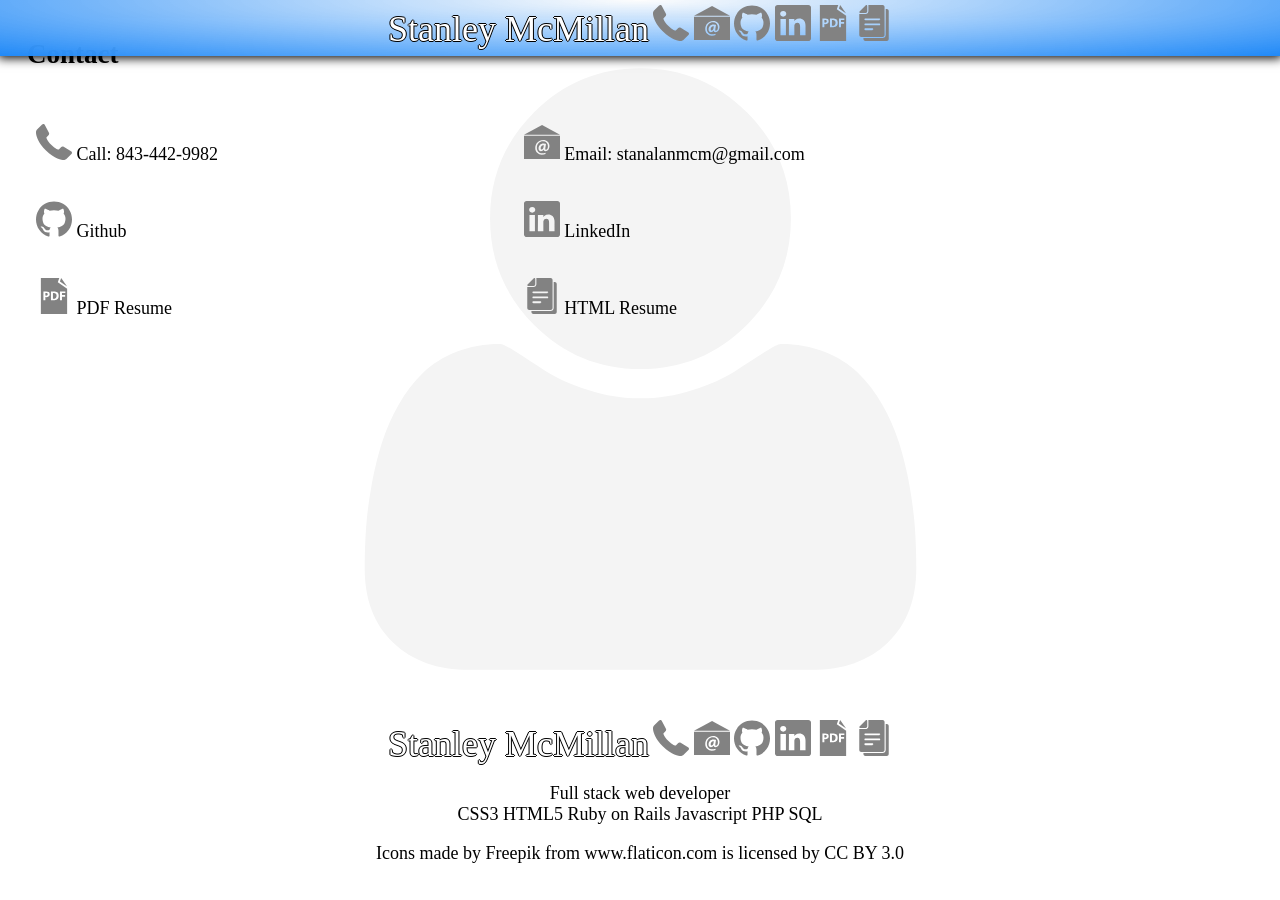
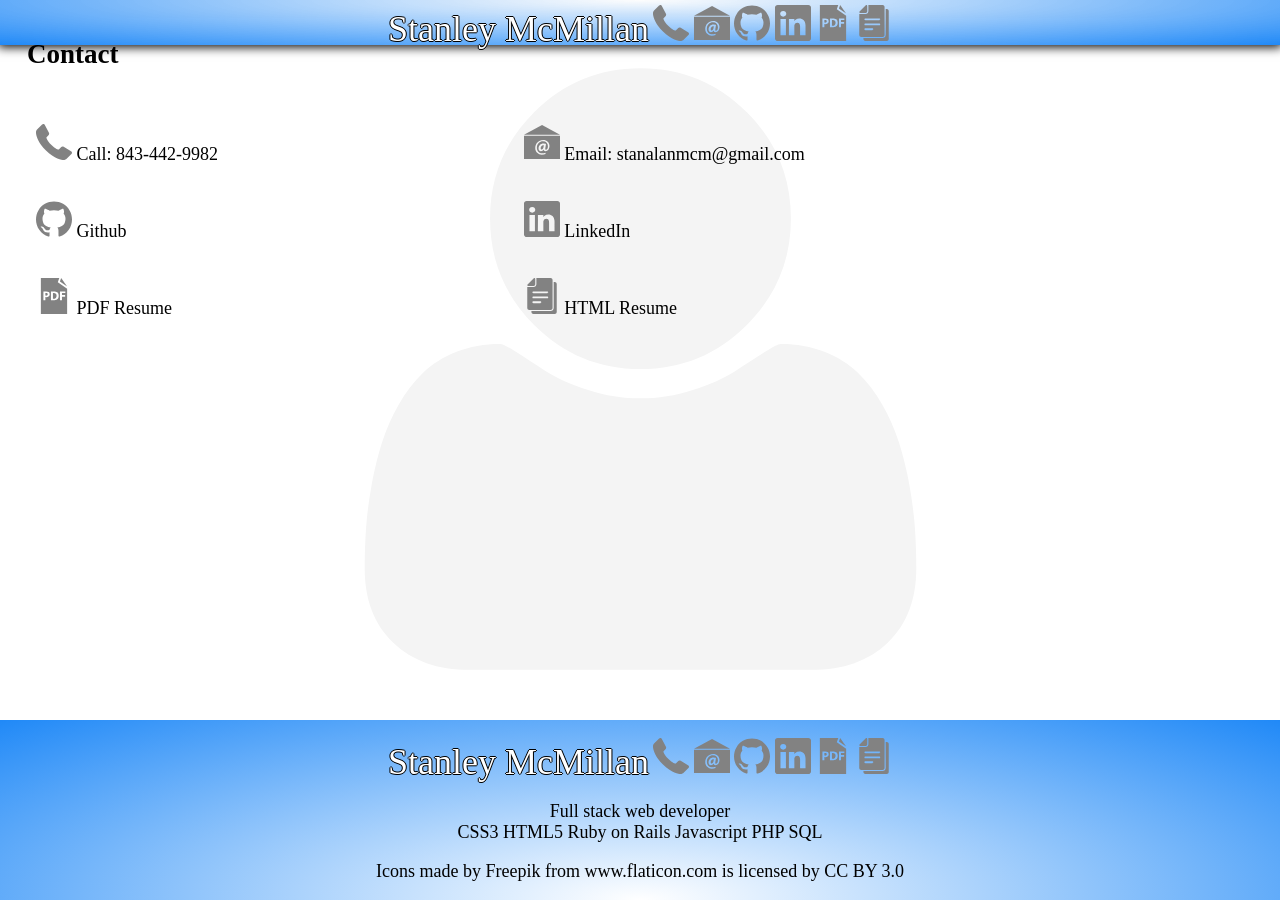
Before and after one commit to mcmillanator/dev-mcmillanator, a Jekyll site: the page built from index.html, in a window 1280 px wide and 900 px high, scrolled down 3845 px. Built offline with Jekyll 4.4.1, drawn with Linux system fonts in a browser that asks for light colours; nearby versions of some CDN libraries; before the commit the page ends 4709 px from its top, so only the background shows below that.

Commit message:
cleaned up the rest of the css removing unused code

```diff
--- a/_sass/_base.scss
+++ b/_sass/_base.scss
@@ -1,9 +1,7 @@
 @import 'vars';
 @import 'mixins';
-@import 'fa';
 @import 'header';
 @import 'footer';
-
 
 html {
   box-sizing: border-box;
@@ -13,9 +11,6 @@
 *:before,
 *:after {
   box-sizing: inherit;
-  /* I leave this line in, but commented so I can easily see the borders
-  of all elements when using the dev tools */
-  /*border: 1px solid blue;*/
 }
 body, ul, div, nav, h1, h2 {
   padding: 0;
@@ -40,7 +35,6 @@
 section {
   padding: 40px 10px 20px 20px;
   margin: 0 auto;
-  // border-bottom: 6px solid $color-trans-black;
 }
 section:nth-child(even) {
   background: $color-trans-white;
--- a/_sass/_fa.scss
+++ /dev/null
@@ -1,4 +0,0 @@
-.fa {
-  padding: 0 2px;
-  color: black;
-}
--- a/_sass/_footer.scss
+++ b/_sass/_footer.scss
@@ -1,3 +1,5 @@
 .site-footer {
   text-align: center;
+  background-image: radial-gradient(at bottom, rgba(255, 255, 255, 0.8), #2089f7);
+  padding: 1em 0;
 }
--- a/_sass/_header.scss
+++ b/_sass/_header.scss
@@ -5,7 +5,7 @@
   position: fixed;
   top: 0;
   z-index: 1;
-  height: 56px;
+  height: $height-header;
   @media all and (max-width: $width-mobile) {
     position: absolute;
   }
--- a/_sass/_vars.scss
+++ b/_sass/_vars.scss
@@ -4,4 +4,5 @@
 $color-trans-grey:  rgba(136, 136, 136, .2);
 $color-trans-white: rgba(255, 255, 255, .5);
 $width-mobile: 500px;
-$header-offset: -56px;
+$height-header: 45px;
+$header-offset: -45px;
--- a/index.html
+++ b/index.html
@@ -5,11 +5,6 @@
 <div class="about" id="about">
   <h1 class="about-info" id="about-info">Stanley McMillan</h1>
   <sub class="about-info" id="about-info-sub">full stack web developer</sub>
-  <!-- <p>I am a full stack web developer.
-    I graduated from The Iron Yard as a Ruby on Rails Engineer.
-    There I learned both backend and front end engineering.
-    Which includes Ruby, SQL, HTML5, CSS3, Javascript, and React.
-  </p> -->
 </div>
 <div class="skills-placeholder" id="skills-placeholder">
 </div>
```
Also changed, not shown: _sass/_index.scss (added).
